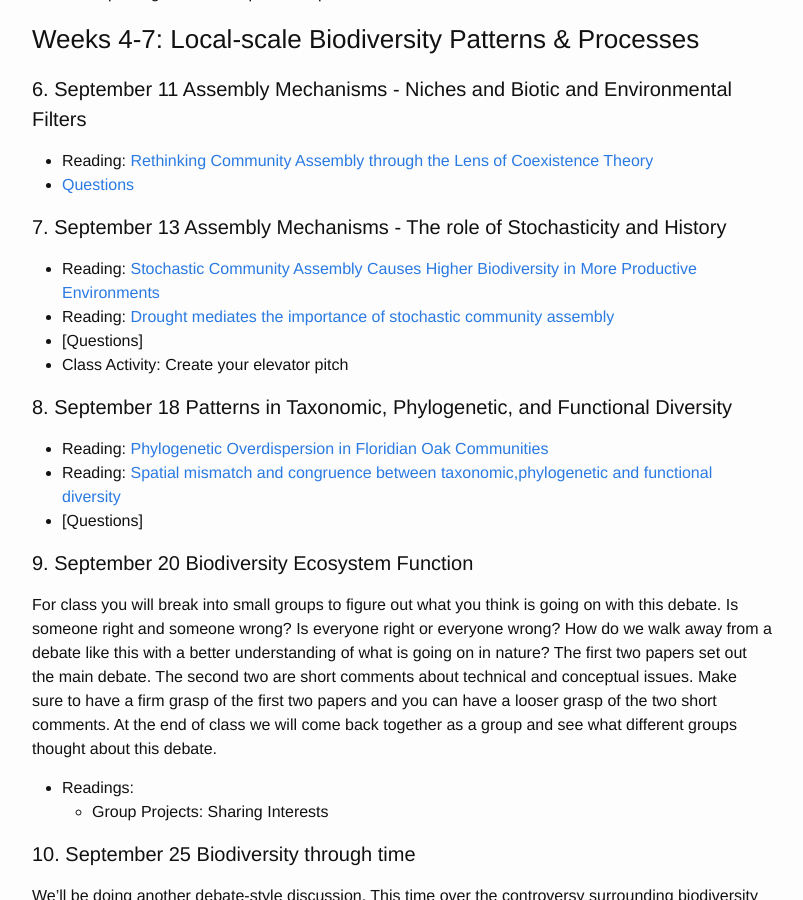
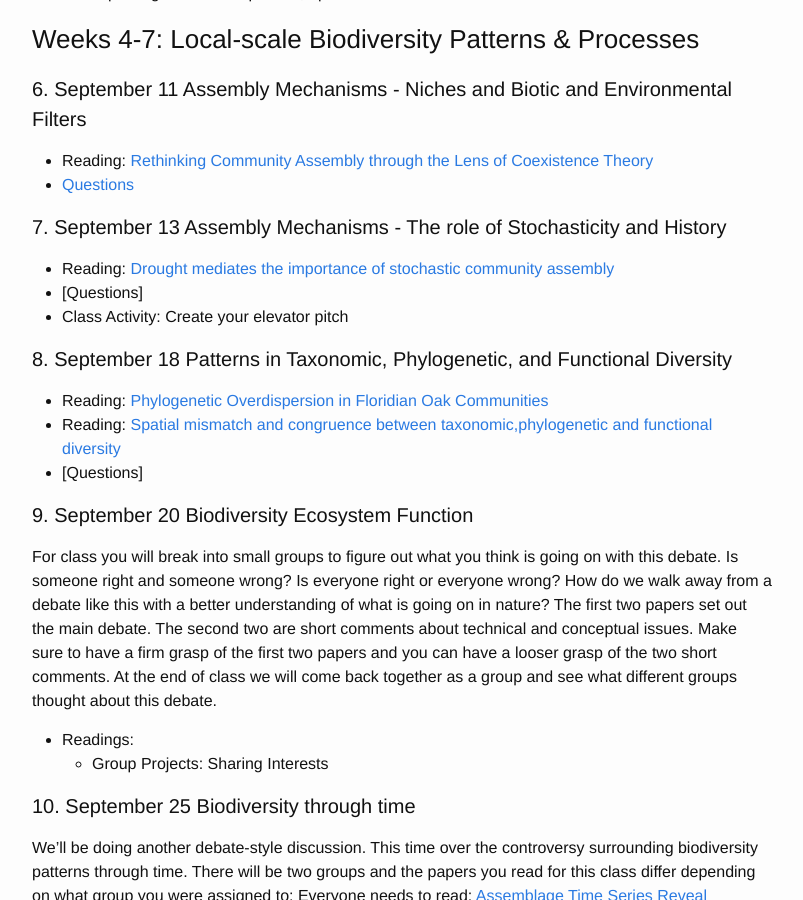
Before and after one commit to skmorgane/biodiversity-course, a Jekyll site: the page built from schedule.md, in a window 1280 px wide and 900 px high, scrolled down 1097 px. Shown: the whole window, without its empty margins (238-1041 px from the left). Built offline with Jekyll 4.4.1, drawn with Linux system fonts in a browser that asks for light colours.

Commit message:
Removed assembly reading

```diff
--- a/schedule.md
+++ b/schedule.md
@@ -43,8 +43,6 @@ IMPORTANT: if Date is followed by 2 asterisks then readings are not yet finalize
 * [Questions]({{ site.baseurl }}/questions/coexistence)
 
 #### 7. September 13 Assembly Mechanisms - The role of Stochasticity and History
-* Reading: [Stochastic Community Assembly Causes Higher Biodiversity in More Productive
-Environments](https://doi.org/10.1126/science.1187820)
 * Reading: [Drought mediates the importance of stochastic community assembly](https://doi.org/10.1073/pnas.0704350104)
 * [Questions]
 * Class Activity: Create your elevator pitch
```
